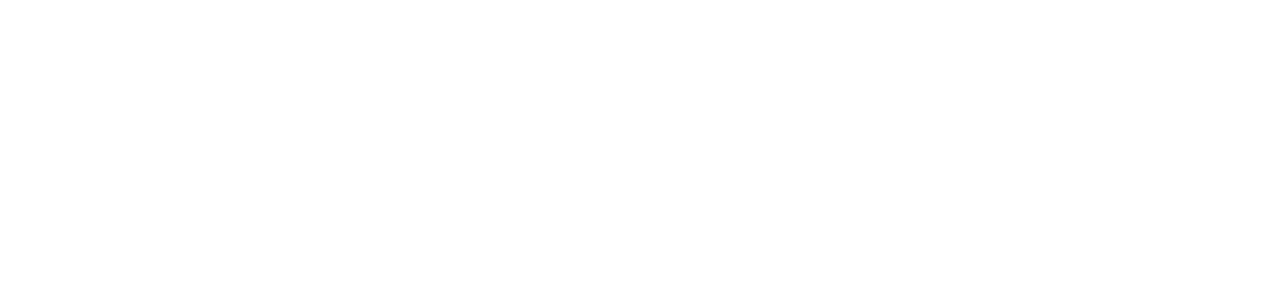
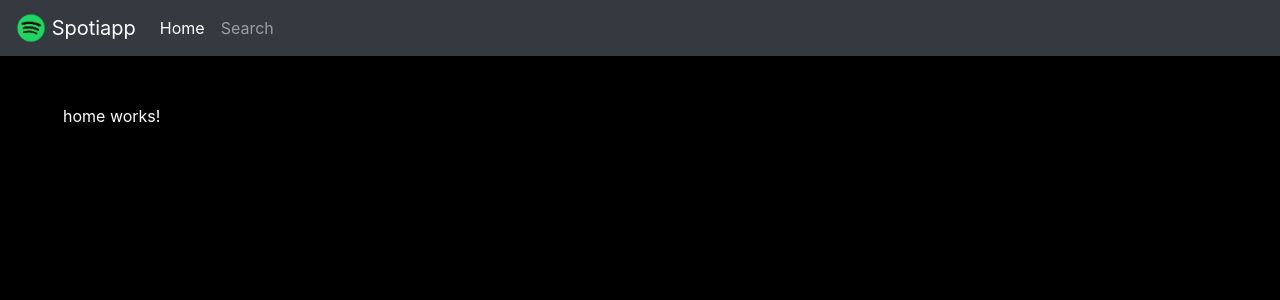
Before and after one commit to Danielgch/spotiapp, an Angular app: page /#/home in a window 1280 px wide. Shown: the top 300 px of the page. Built offline with nearby package versions, Linux system fonts and the light colour scheme.

Commit message:
Navbar component

```diff
--- a/src/app/app.component.html
+++ b/src/app/app.component.html
@@ -1,6 +1,6 @@
 <app-navbar>
 
 </app-navbar>
-<div class="container">
+<div class="container m-5">
   <router-outlet></router-outlet>
 </div>
--- a/src/app/components/shared/navbar/navbar.component.html
+++ b/src/app/components/shared/navbar/navbar.component.html
@@ -1,3 +1,20 @@
-<p>
-  navbar works!
-</p>
+<nav class="navbar navbar-expand-md navbar-dark bg-dark">
+  <a class="navbar-brand" href="#">
+      <img src="assets/img/banner-ico.png" width="30" height="30" class="d-inline-block align-top" alt="">
+    Spotiapp</a>
+  <button class="navbar-toggler" type="button" data-toggle="collapse" data-target="#navbarSupportedContent"
+    aria-controls="navbarSupportedContent" aria-expanded="false" aria-label="Toggle navigation">
+    <span class="navbar-toggler-icon"></span>
+  </button>
+
+  <div class="collapse navbar-collapse" id="navbarSupportedContent">
+    <ul class="navbar-nav mr-auto">
+      <li class="nav-item" routerLinkActive="active">
+        <a class="nav-link" routerLink="home">Home </a>
+      </li>
+      <li class="nav-item" routerLinkActive="active">
+        <a class="nav-link"  routerLink="search">Search</a>
+      </li>
+    </ul>
+  </div>
+</nav>
--- a/src/styles.css
+++ b/src/styles.css
@@ -1,7 +1,7 @@
 /* You can add global styles to this file, and also import other style files */
 
 body {
-    background-color: black;
+    background-color: black !important;
     color: white !important;
 }
 
```
